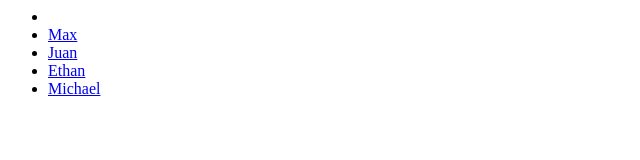
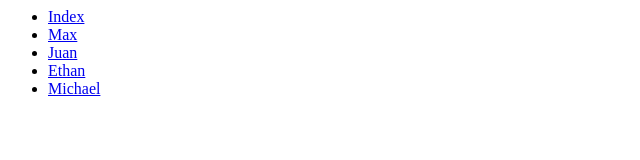
Before and after one commit to waltersm8/csci355_Project_4, a plain HTML site: page ethan.html in a window 1280 px wide. Shown: the full height of the page, 0-640 px from the left. Drawn offline with Linux system fonts and the light colour scheme.

Commit message:
Fixed index link

```diff
--- a/ethan.html
+++ b/ethan.html
@@ -6,7 +6,7 @@
 
     <body>
         <ul>
-            <li><a href="index.html"></a></li>
+            <li><a href="index.html">Index</a></li>
             <li><a href="max.html">Max</a></li>
             <li><a href="juan.html">Juan</a></li>
             <li><a href="ethan.html">Ethan</a></li>
```
Also changed, not shown: index.html (+1 -1 lines), juan.html (+1 -1 lines), max.html (+1 -1 lines), michael.html (+1 -1 lines).
